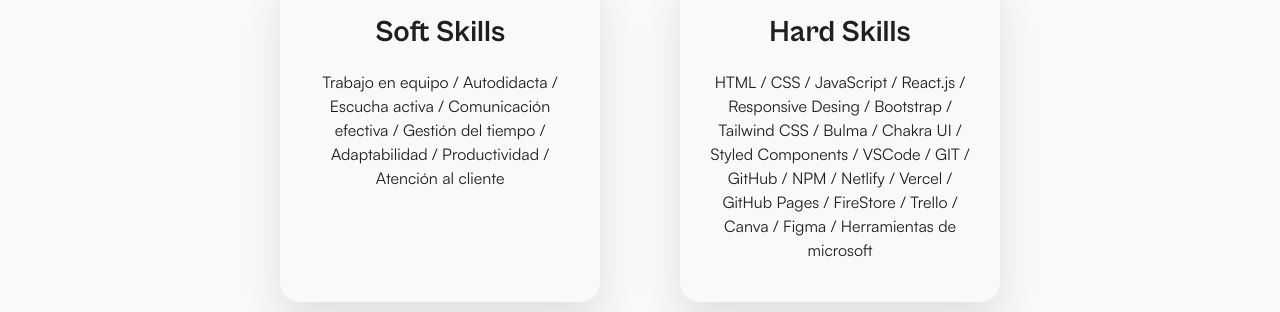
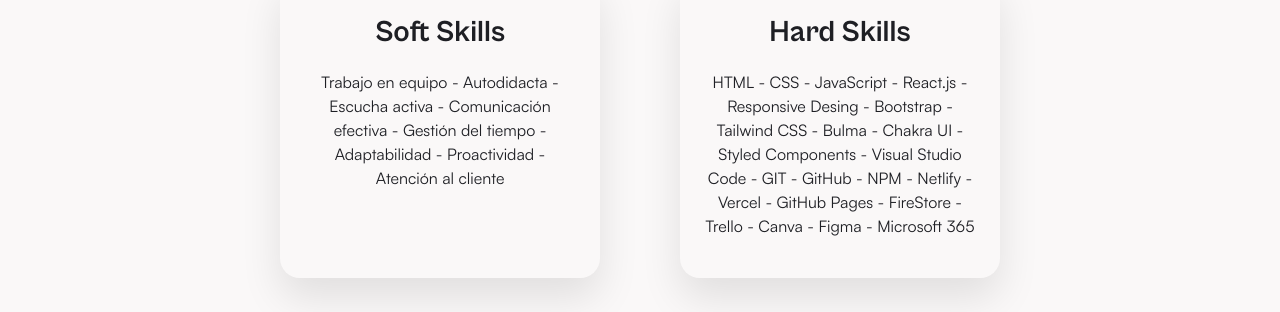
Before and after one commit to FlorenciaNieva/Portfolio, a React (Vite) app: page /about-me in a window 1280 px wide. Shown: the part 806-1118 px from the top of the page. Built offline with nearby package versions, Linux system fonts and the light colour scheme; no server answers; the database is empty.

Commit message:
Arreglar habilidades

```diff
--- a/src/components/Skills/index.jsx
+++ b/src/components/Skills/index.jsx
@@ -24,8 +24,8 @@
         </Heading>
         <Box>
           <Text>
-            Trabajo en equipo / Autodidacta / Escucha activa / Comunicación
-            efectiva / Gestión del tiempo / Adaptabilidad / Productividad /
+            Trabajo en equipo - Autodidacta - Escucha activa - Comunicación
+            efectiva - Gestión del tiempo - Adaptabilidad - Proactividad -
             Atención al cliente
           </Text>
         </Box>
@@ -45,10 +45,10 @@
         </Heading>
         <Box>
           <Text>
-            HTML / CSS / JavaScript / React.js / Responsive Desing / Bootstrap /
-            Tailwind CSS / Bulma / Chakra UI / Styled Components / VSCode / GIT /
-            GitHub / NPM / Netlify / Vercel / GitHub Pages / FireStore / Trello /
-            Canva / Figma / Herramientas de microsoft
+            HTML - CSS - JavaScript - React.js - Responsive Desing - Bootstrap -
+            Tailwind CSS - Bulma - Chakra UI - Styled Components - Visual Studio Code - GIT -
+            GitHub - NPM - Netlify - Vercel - GitHub Pages - FireStore - Trello -
+            Canva - Figma - Microsoft 365
           </Text>
         </Box>
       </Flex>
```
